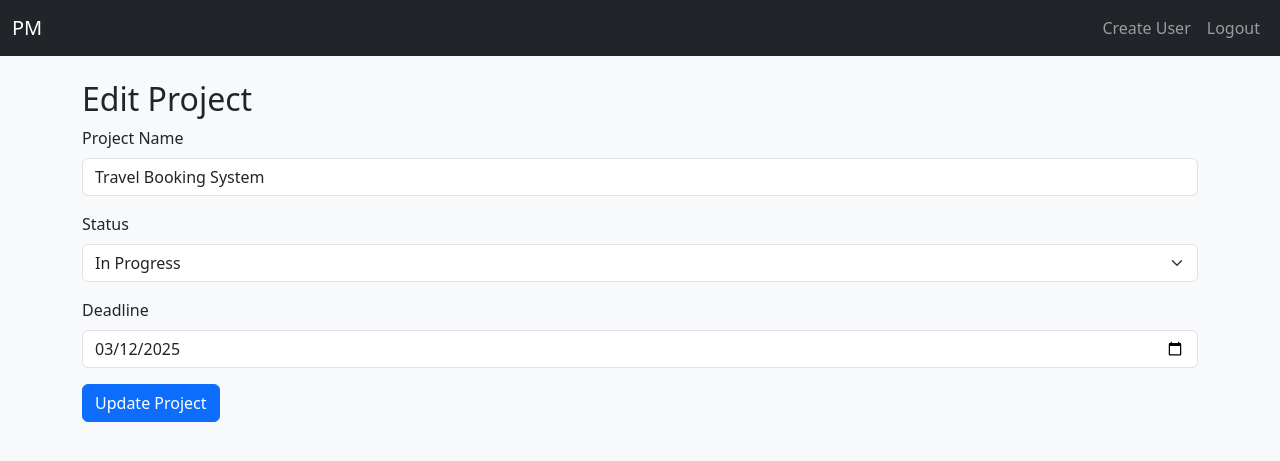
After one commit to preetshah47/Flask---Assignment, a Flask app: page /admin/edit_project/1 in a window 1280 px wide. The commit adds this page. Shown: the top 461 px of the page. Run offline with Flask 3, Linux system fonts and the light colour scheme; a user stored in the database is signed in; some libraries are stand-ins or nearby versions.

Commit message:
17 April 12:00

```diff
--- a/Project_Managment_Tool/app/auth/routes.py
+++ b/Project_Managment_Tool/app/auth/routes.py
@@ -80,6 +80,6 @@ def create_user():
         db.session.add(new_user)
         db.session.commit()
         flash('User created successfully!')
-        return redirect(url_for('auth.create_user'))
+        return redirect(url_for('main.admin_dashboard'))
 
     return render_template('auth/create_user.html', form=form)
--- a/Project_Managment_Tool/app/routes.py
+++ b/Project_Managment_Tool/app/routes.py
@@ -1,4 +1,5 @@
-from flask import Blueprint, flash, render_template, redirect, url_for
+from datetime import datetime
+from flask import Blueprint, flash, render_template, redirect, request, url_for
 from flask_login import current_user, login_required
 from app.models import Project, User
 from app import db
@@ -46,14 +47,26 @@ def team_member_dashboard():
 @main.route('/admin/edit_user/<int:user_id>', methods=['GET', 'POST'])
 @login_required
 def edit_user(user_id):
-    # Fetch the user by ID
+    if current_user.role != 'admin':
+        return redirect(url_for('main.home'))
+
     user = User.query.get(user_id)
     if not user:
         flash('User not found', 'danger')
-        return redirect(url_for('admin.admin_dashboard'))
+        return redirect(url_for('main.admin_dashboard'))
 
-    # Your logic for editing the user goes here
-    return render_template('edit_user.html', user=user)
+    if request.method == 'POST':
+        user.name = request.form['name']
+        user.email = request.form['email']
+        user.role = request.form['role']
+        try:
+            db.session.commit()
+            flash('User updated successfully.', 'success')
+            return redirect(url_for('main.admin_dashboard'))
+        except Exception as e:
+            db.session.rollback()
+            flash(f'Error updating user: {str(e)}', 'danger')
+    return render_template('dashboard/edit_user.html', user=user)
 
 @main.route('/admin/delete_user/<int:user_id>', methods=['GET'])
 @login_required
@@ -78,3 +91,62 @@ def delete_user(user_id):
         flash(f'Error deleting user: {str(e)}', 'danger')
 
     return redirect(url_for('main.admin_dashboard'))
+
+@main.route('/admin/delete_project/<int:project_id>', methods=['GET'])
+@login_required
+def delete_project(project_id):
+    if current_user.role != 'admin':
+        return redirect(url_for('main.home'))
+
+    project = Project.query.get(project_id)
+    if not project:
+        flash('Project not found', 'danger')
+        return redirect(url_for('main.admin_dashboard'))
+
+    try:
+        db.session.delete(project)
+        db.session.commit()
+        flash('Project deleted successfully', 'success')
+    except Exception as e:
+        db.session.rollback()
+        flash(f'Error deleting project: {str(e)}', 'danger')
+
+    return redirect(url_for('main.admin_dashboard'))
+
+@main.route('/admin/view_tasks/<int:project_id>', methods=['GET'])
+@login_required
+def view_tasks(project_id):
+    project = Project.query.get(project_id)
+    if not project:
+        flash('Project not found', 'danger')
+        return redirect(url_for('main.admin_dashboard'))
+
+    tasks = project.tasks
+    return render_template('tasks/task_list.html', project=project, tasks=tasks)
+
+@main.route('/admin/edit_project/<int:project_id>', methods=['GET', 'POST'])
+@login_required
+def edit_project(project_id):
+    if current_user.role != 'admin':
+        return redirect(url_for('main.home'))
+
+    project = Project.query.get(project_id)
+    if not project:
+        flash('Project not found', 'danger')
+        return redirect(url_for('main.admin_dashboard'))
+
+    if request.method == 'POST':
+        project.name = request.form['name']
+        project.status = request.form['status']
+        deadline_str = request.form['deadline']
+        project.deadline = datetime.strptime(deadline_str, '%Y-%m-%d') if deadline_str else None
+
+        try:
+            db.session.commit()
+            flash('Project updated successfully.', 'success')
+            return redirect(url_for('main.admin_dashboard'))
+        except Exception as e:
+            db.session.rollback()
+            flash(f'Error updating project: {str(e)}', 'danger')
+
+    return render_template('dashboard/edit_project.html', project=project)
--- /dev/null
+++ b/Project_Managment_Tool/app/templates/dashboard/edit_project.html
@@ -0,0 +1,24 @@
+{% extends 'layout.html' %}
+
+{% block content %}
+<h2>Edit Project</h2>
+<form method="POST" action="">
+    <div class="mb-3">
+        <label class="form-label">Project Name</label>
+        <input type="text" name="name" class="form-control" value="{{ project.name }}">
+    </div>
+    <div class="mb-3">
+        <label class="form-label">Status</label>
+        <select name="status" class="form-select">
+            <option value="Not Started" {% if project.status == 'Not Started' %}selected{% endif %}>Not Started</option>
+            <option value="In Progress" {% if project.status == 'In Progress' %}selected{% endif %}>In Progress</option>
+            <option value="Completed" {% if project.status == 'Completed' %}selected{% endif %}>Completed</option>
+        </select>
+    </div>
+    <div class="mb-3">
+        <label class="form-label">Deadline</label>
+        <input type="date" name="deadline" class="form-control" value="{{ project.deadline.strftime('%Y-%m-%d') if project.deadline else '' }}">
+    </div>
+    <button type="submit" class="btn btn-primary">Update Project</button>
+</form>
+{% endblock %}
```
Also changed, not shown: Project_Managment_Tool/app/templates/dashboard/admin_dashboard.html (+12 -3 lines), Project_Managment_Tool/app/templates/dashboard/edit_user.html (added, +24 -0 lines), Project_Managment_Tool/instance/app.db.
